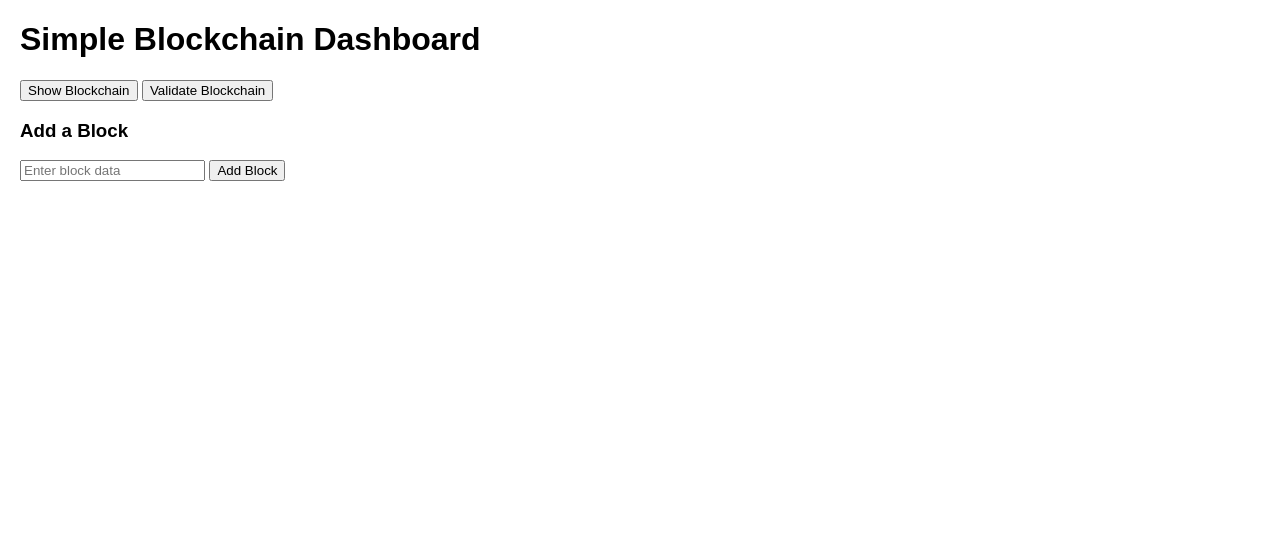
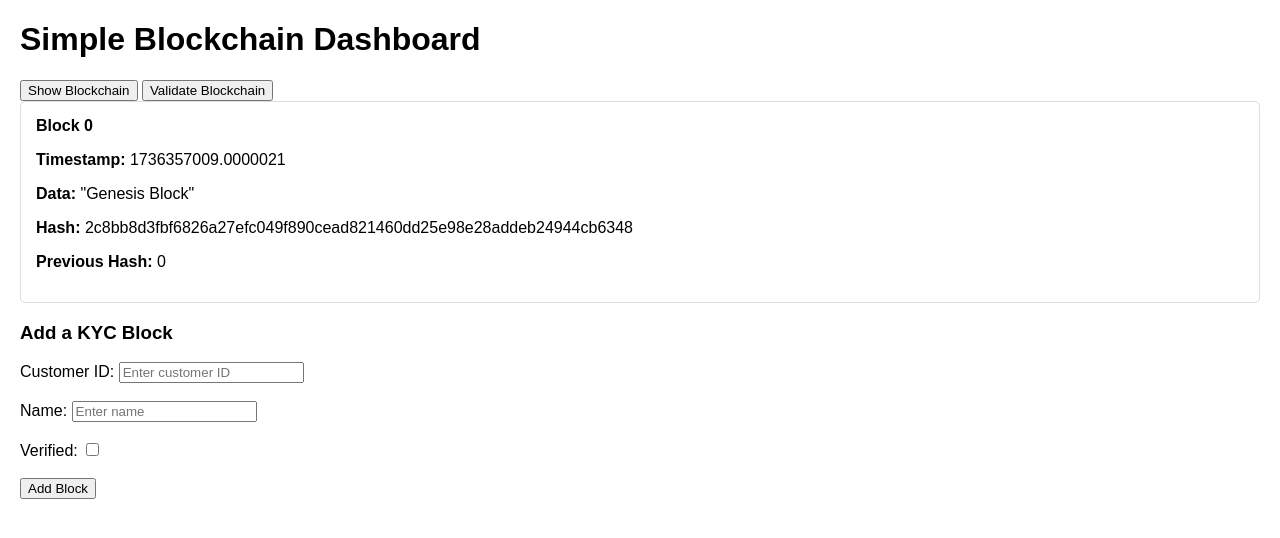
Before and after one commit to jaydenntann77/fintechhackathon2025, a Flask app: page / in a window 1280 px wide. Shown: the top 538 px of the page. Run offline with Flask 3, Linux system fonts and the light colour scheme.

Commit message:
jayden push 1.30am 9th jan

```diff
--- a/app.py
+++ b/app.py
@@ -67,11 +67,19 @@ def get_blockchain():
 # API to add a new block
 @app.route('/add_block', methods=['POST'])
 def add_block():
-    data = request.json.get('data')
-    if not data:
-        return jsonify({'error': 'Data is required'}), 400
+    data = request.json
+    # Simple validation
+    if not data or "customer_id" not in data or "name" not in data:
+        return jsonify({'error': 'Invalid KYC data'}), 400
+
+    # Hash sensitive data (e.g., name)
+    sensitive_data = data["name"]
+    data["name_hash"] = hashlib.sha256(sensitive_data.encode()).hexdigest()
+    del data["name"]  # Remove raw name data for privacy
+
+    # Add KYC data to the blockchain
     blockchain.add_block(data)
-    return jsonify({'message': 'Block added successfully'})
+    return jsonify({'message': 'KYC block added successfully'})
 
 # API to validate the blockchain
 @app.route('/validate', methods=['GET'])
@@ -79,5 +87,19 @@ def validate_blockchain():
     is_valid = blockchain.is_chain_valid()
     return jsonify({'is_valid': is_valid})
 
+# API to query a specific KYC record by customer_id
+@app.route('/get_kyc/<customer_id>', methods=['GET'])
+def get_kyc(customer_id):
+    for block in blockchain.chain:
+        if isinstance(block.data, dict) and block.data.get("customer_id") == customer_id:
+            return jsonify({
+                'index': block.index,
+                'timestamp': block.timestamp,
+                'data': block.data,
+                'previous_hash': block.previous_hash,
+                'hash': block.hash
+            })
+    return jsonify({"error": "KYC record not found"}), 404
+
 if __name__ == '__main__':
-    app.run(debug=True)
+    app.run(host="0.0.0.0", port=5000, debug=True)
--- a/templates/index.html
+++ b/templates/index.html
@@ -26,12 +26,19 @@
     <button onclick="validateBlockchain()">Validate Blockchain</button>
     <div id="blockchain"></div>
     <form id="addBlockForm">
-        <h3>Add a Block</h3>
-        <input type="text" id="data" placeholder="Enter block data" required>
+        <h3>Add a KYC Block</h3>
+        <label for="customer_id">Customer ID:</label>
+        <input type="text" id="customer_id" placeholder="Enter customer ID" required><br><br>
+        <label for="name">Name:</label>
+        <input type="text" id="name" placeholder="Enter name" required><br><br>
+        <label for="verified">Verified:</label>
+        <input type="checkbox" id="verified"><br><br>
         <button type="submit">Add Block</button>
     </form>
 
+
     <script>
+        // Fetch and display the blockchain
         async function fetchBlockchain() {
             const response = await fetch('/blockchain');
             const data = await response.json();
@@ -43,7 +50,7 @@
                 blockDiv.innerHTML = `
                     <h4>Block ${block.index}</h4>
                     <p><strong>Timestamp:</strong> ${block.timestamp}</p>
-                    <p><strong>Data:</strong> ${block.data}</p>
+                    <p><strong>Data:</strong> ${JSON.stringify(block.data)}</p>
                     <p><strong>Hash:</strong> ${block.hash}</p>
                     <p><strong>Previous Hash:</strong> ${block.previous_hash}</p>
                 `;
@@ -51,23 +58,37 @@
             });
         }
 
-        async function validateBlockchain() {
-            const response = await fetch('/validate');
-            const data = await response.json();
-            alert(`Blockchain is valid: ${data.is_valid}`);
-        }
-
+        // Handle form submission to add a new block
         document.getElementById('addBlockForm').addEventListener('submit', async (e) => {
             e.preventDefault();
-            const data = document.getElementById('data').value;
-            await fetch('/add_block', {
+            const customerID = document.getElementById('customer_id').value;
+            const name = document.getElementById('name').value;
+            const verified = document.getElementById('verified').checked;
+
+            const data = {
+                customer_id: customerID,
+                name: name,
+                verified: verified,
+                verification_date: new Date().toISOString()
+            };
+
+            const response = await fetch('/add_block', {
                 method: 'POST',
                 headers: { 'Content-Type': 'application/json' },
-                body: JSON.stringify({ data })
+                body: JSON.stringify(data)
             });
-            alert('Block added successfully!');
-            fetchBlockchain();
+
+            if (response.ok) {
+                alert('Block added successfully!');
+                fetchBlockchain(); // Refresh the blockchain display
+            } else {
+                alert('Failed to add block. Please check your input.');
+            }
         });
+
+        // Initial fetch of blockchain data
+        fetchBlockchain();
     </script>
+
 </body>
 </html>
```
